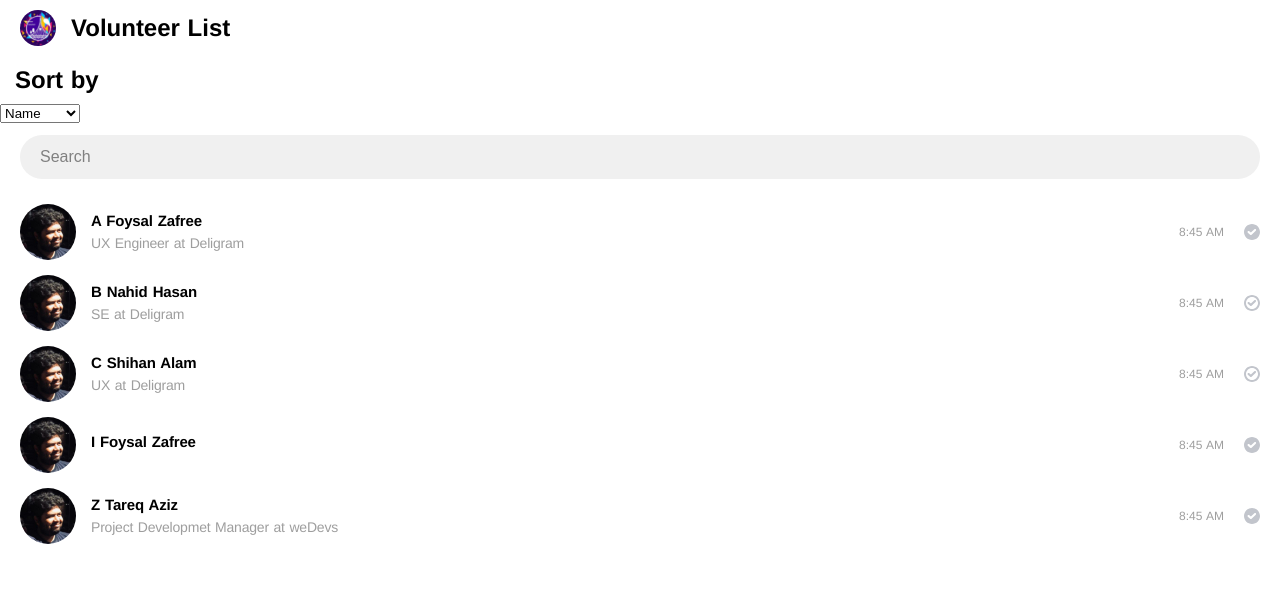
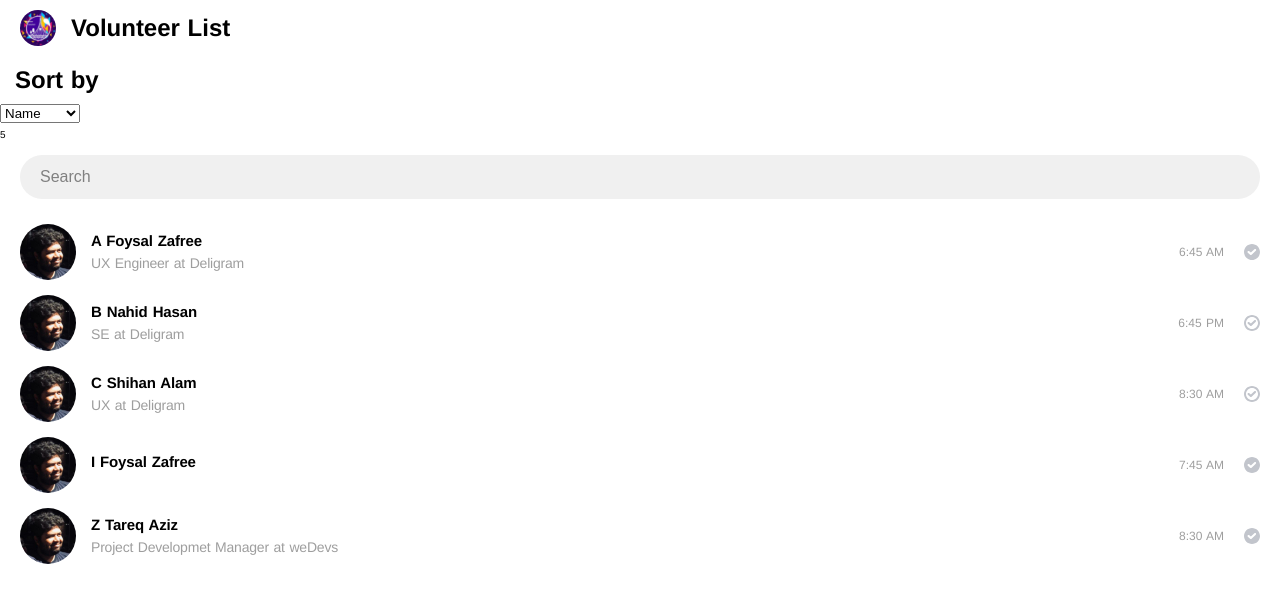
Before and after one commit to tareq89/wordcamp-dhaka-rollcall, a Nuxt app: page / in a window 1280 px wide. Shown: the top 602 px of the page. Built offline with nearby package versions, Linux system fonts and the light colour scheme.

Commit message:
total number

```diff
--- a/pages/index.vue
+++ b/pages/index.vue
@@ -13,6 +13,7 @@
           <option v-for="(sortParam, key) of sortParams" :key="key" :value="sortParam.value" :selected="sortParam.selected">{{ sortParam.display }}</option>
         </select>
       </div>
+      <div class="">{{$store.state.items.length}}</div>
       <div class="Search">
         <input class="Search__input" placeholder="Search" type="text" @input="updateSearchKey">
       </div>
@@ -67,7 +68,10 @@ export default {
       let items = []
       if (this.searchKey) {
         items = this.$store.state.items.filter(a => {
-          return a.name.toLowerCase().includes(this.searchKey.toLowerCase())
+          let resultOnName = a.name.toLowerCase().includes(this.searchKey.toLowerCase())
+          let resultOnreportingTime = a.expectedreportingTime.toLowerCase().includes(this.searchKey.toLowerCase())
+          let resultBio = a.bio.toLowerCase().includes(this.searchKey.toLowerCase())
+          return resultOnName || resultOnreportingTime || resultBio
         })
       } else {
         items = this.$store.state.items
--- a/store/list.json
+++ b/store/list.json
@@ -5,7 +5,7 @@
     "bio": "Project Developmet Manager at weDevs",
     "phoneNumber": "01771443388",
     "image": "~/assets/images/Saif_Hassan.jpg",
-    "expectedreportingTime": "8:45 AM",
+    "expectedreportingTime": "8:30 AM",
     "known": true,
     "active": false
   },
@@ -15,7 +15,7 @@
     "bio": "",
     "phoneNumber": "01771443388",
     "image": "~/assets/images/Saif_Hassan.jpg",
-    "expectedreportingTime": "8:45 AM",
+    "expectedreportingTime": "7:45 AM",
     "known": true,
     "active": false
   },
@@ -25,7 +25,7 @@
     "bio": "UX Engineer at Deligram",
     "phoneNumber": "01771443388",
     "image": "~/assets/images/Saif_Hassan.jpg",
-    "expectedreportingTime": "8:45 AM",
+    "expectedreportingTime": "6:45 AM",
     "known": true,
     "active": false
   },
@@ -35,7 +35,7 @@
     "bio": "UX at Deligram",
     "phoneNumber": "01771443388",
     "image": "~/assets/images/Saif_Hassan.jpg",
-    "expectedreportingTime": "8:45 AM",
+    "expectedreportingTime": "8:30 AM",
     "known": false,
     "active": false
   },
@@ -45,7 +45,7 @@
     "bio": "SE at Deligram",
     "phoneNumber": "01771443388",
     "image": "~/assets/images/Saif_Hassan.jpg",
-    "expectedreportingTime": "8:45 AM",
+    "expectedreportingTime": "6:45 PM",
     "known": false,
     "active": false
   }
```
